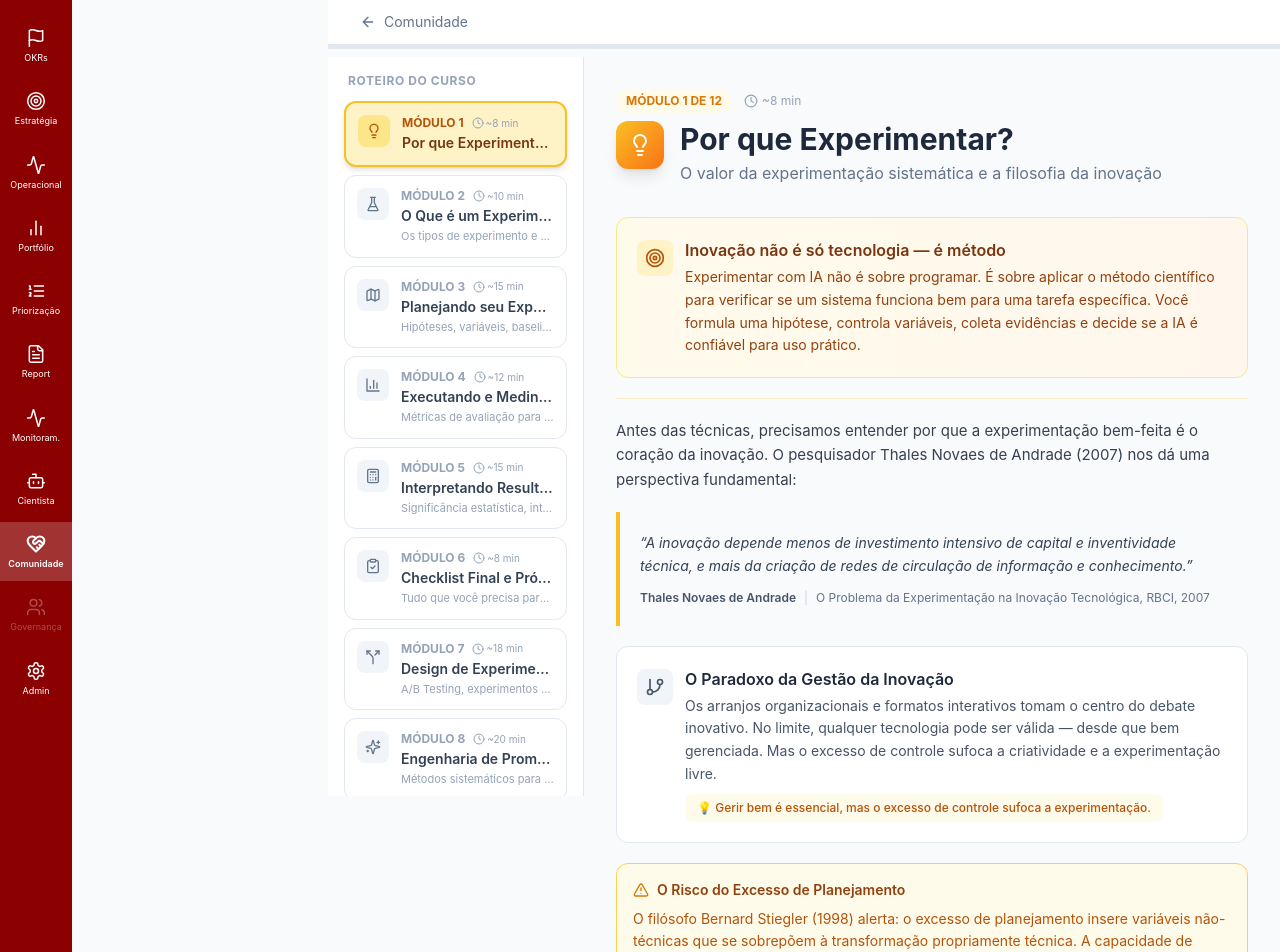
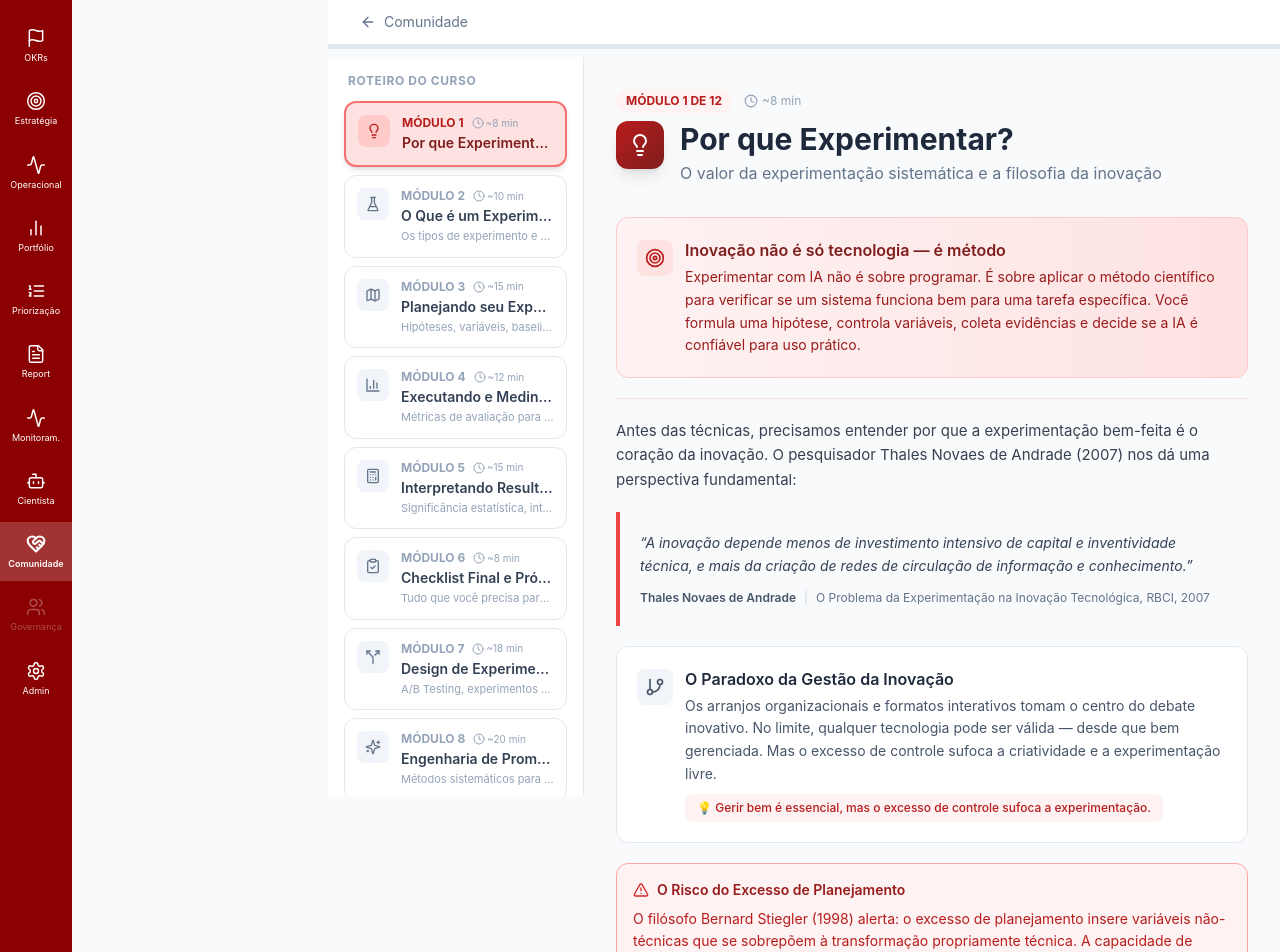
Before and after one commit to danielFrancafatecspLabs/jira-viewe-lab, a Next.js app: page /jira/comunidade/como-experimentar in a window 1280 px wide. Shown: the top 952 px of the page. Built offline with nearby package versions, Linux system fonts and the light colour scheme.

Commit message:
feat: widen course content + red design system accents on Como Experimentar page

```diff
--- a/src/app/comunidade/como-experimentar/page.tsx
+++ b/src/app/comunidade/como-experimentar/page.tsx
@@ -637,7 +637,7 @@ const MODULES: ModuleData[] = [
 
 function ContentBlockView({ block }: { block: ContentBlock }) {
   if (block.type === 'divider') {
-    return <div className="my-8 border-t border-amber-200/50" />
+    return <div className="my-8 border-t border-red-200/50" />
   }
 
   if (block.type === 'text') {
@@ -647,14 +647,14 @@ function ContentBlockView({ block }: { block: ContentBlock }) {
   if (block.type === 'highlight') {
     const Icon = block.icon
     return (
-      <div className="bg-gradient-to-r from-amber-50 to-orange-50 border border-amber-200 rounded-xl p-5">
+      <div className="bg-gradient-to-r from-red-50 to-red-100 border border-red-200 rounded-xl p-5">
         <div className="flex items-start gap-3">
-          <div className="w-9 h-9 rounded-lg bg-amber-100 flex items-center justify-center flex-shrink-0 mt-0.5">
-            <Icon className="w-5 h-5 text-amber-700" />
+          <div className="w-9 h-9 rounded-lg bg-red-100 flex items-center justify-center flex-shrink-0 mt-0.5">
+            <Icon className="w-5 h-5 text-red-700" />
           </div>
           <div>
-            <h4 className="font-semibold text-amber-900 mb-1">{block.title}</h4>
-            <p className="text-amber-800 text-sm leading-relaxed">{block.text}</p>
+            <h4 className="font-semibold text-red-900 mb-1">{block.title}</h4>
+            <p className="text-red-800 text-sm leading-relaxed">{block.text}</p>
           </div>
         </div>
       </div>
@@ -675,12 +675,12 @@ function ContentBlockView({ block }: { block: ContentBlock }) {
 
   if (block.type === 'warning') {
     return (
-      <div className="bg-amber-50 border border-amber-300 rounded-xl p-4">
+      <div className="bg-red-50 border border-red-300 rounded-xl p-4">
         <div className="flex items-center gap-2 mb-2">
-          <AlertTriangle className="w-4 h-4 text-amber-600" />
-          <span className="font-semibold text-amber-800 text-sm">{block.title}</span>
+          <AlertTriangle className="w-4 h-4 text-red-600" />
+          <span className="font-semibold text-red-800 text-sm">{block.title}</span>
         </div>
-        <p className="text-amber-700 text-sm leading-relaxed">{block.text}</p>
+        <p className="text-red-700 text-sm leading-relaxed">{block.text}</p>
       </div>
     )
   }
@@ -695,7 +695,7 @@ function ContentBlockView({ block }: { block: ContentBlock }) {
         <div className="space-y-1.5">
           {block.vars.map((v, i) => (
             <div key={i} className="flex gap-2 text-sm">
-              <span className="font-mono font-semibold text-amber-700 min-w-[30px]">{v.symbol}</span>
+              <span className="font-mono font-semibold text-red-700 min-w-[30px]">{v.symbol}</span>
               <span className="text-slate-600">— {v.desc}</span>
             </div>
           ))}
@@ -750,9 +750,9 @@ function ContentBlockView({ block }: { block: ContentBlock }) {
 
   if (block.type === 'step') {
     return (
-      <div className="flex gap-4 bg-white border border-slate-200 rounded-xl p-4 hover:border-amber-300 transition-colors">
-        <div className="w-8 h-8 rounded-full bg-amber-100 flex items-center justify-center flex-shrink-0">
-          <span className="text-amber-700 font-bold text-sm">{block.num}</span>
+      <div className="flex gap-4 bg-white border border-slate-200 rounded-xl p-4 hover:border-red-300 transition-colors">
+        <div className="w-8 h-8 rounded-full bg-red-100 flex items-center justify-center flex-shrink-0">
+          <span className="text-red-700 font-bold text-sm">{block.num}</span>
         </div>
         <div>
           <h5 className="font-semibold text-slate-800 text-sm">{block.title}</h5>
@@ -765,7 +765,7 @@ function ContentBlockView({ block }: { block: ContentBlock }) {
   if (block.type === 'metricCard') {
     return (
       <div className="bg-white border border-slate-200 rounded-xl p-4 hover:shadow-md transition-shadow">
-        <h5 className="font-bold text-amber-700 mb-1">{block.metric}</h5>
+        <h5 className="font-bold text-red-700 mb-1">{block.metric}</h5>
         <div className="bg-slate-50 rounded-lg p-2 mb-2 text-center">
           <code className="text-sm font-mono text-slate-700">{block.formula}</code>
         </div>
@@ -794,11 +794,11 @@ function ContentBlockView({ block }: { block: ContentBlock }) {
           {block.steps.map((step, i) => (
             <div key={i} className="flex items-start gap-3">
               <div className="flex flex-col items-center">
-                <div className="w-7 h-7 rounded-full bg-amber-100 border-2 border-amber-300 flex items-center justify-center flex-shrink-0">
-                  <span className="text-amber-700 font-bold text-xs">{i + 1}</span>
+                <div className="w-7 h-7 rounded-full bg-red-100 border-2 border-red-300 flex items-center justify-center flex-shrink-0">
+                  <span className="text-red-700 font-bold text-xs">{i + 1}</span>
                 </div>
                 {i < block.steps.length - 1 && (
-                  <div className="w-0.5 h-6 bg-amber-200 my-0.5" />
+                  <div className="w-0.5 h-6 bg-red-200 my-0.5" />
                 )}
               </div>
               <div className="pb-1">
@@ -828,7 +828,7 @@ function ContentBlockView({ block }: { block: ContentBlock }) {
 
   if (block.type === 'quote') {
     return (
-      <div className="bg-slate-50 border-l-4 border-amber-400 rounded-r-xl p-5 my-2">
+      <div className="bg-slate-50 border-l-4 border-red-500 rounded-r-xl p-5 my-2">
         <blockquote className="text-slate-700 text-sm leading-relaxed italic mb-3">
           &ldquo;{block.text}&rdquo;
         </blockquote>
@@ -844,7 +844,7 @@ function ContentBlockView({ block }: { block: ContentBlock }) {
   if (block.type === 'concept') {
     const Icon = block.icon
     return (
-      <div className="bg-white border border-slate-200 rounded-xl p-5 hover:border-amber-300 transition-colors">
+      <div className="bg-white border border-slate-200 rounded-xl p-5 hover:border-red-300 transition-colors">
         <div className="flex items-start gap-3">
           <div className="w-9 h-9 rounded-lg bg-slate-100 flex items-center justify-center flex-shrink-0 mt-0.5">
             <Icon className="w-5 h-5 text-slate-600" />
@@ -853,7 +853,7 @@ function ContentBlockView({ block }: { block: ContentBlock }) {
             <h4 className="font-semibold text-slate-800 mb-1">{block.title}</h4>
             <p className="text-slate-600 text-sm leading-relaxed">{block.text}</p>
             {block.emphasis && (
-              <p className="mt-2 text-xs font-medium text-amber-700 bg-amber-50 rounded-lg px-3 py-1.5 inline-block">
+              <p className="mt-2 text-xs font-medium text-red-700 bg-red-50 rounded-lg px-3 py-1.5 inline-block">
                 💡 {block.emphasis}
               </p>
             )}
@@ -910,16 +910,16 @@ function ModuleCard({
       onClick={() => onSelect(index)}
       className={`w-full text-left p-3 rounded-xl transition-all duration-200 flex items-start gap-3 ${
         isActive
-          ? 'bg-amber-100 border-2 border-amber-400 shadow-md'
+          ? 'bg-red-100 border-2 border-red-400 shadow-md'
           : isCompleted
           ? 'bg-green-50 border border-green-200 hover:border-green-300'
-          : 'bg-white border border-slate-200 hover:border-amber-200 hover:shadow-sm'
+          : 'bg-white border border-slate-200 hover:border-red-200 hover:shadow-sm'
       }`}
     >
       <div
         className={`w-8 h-8 rounded-lg flex items-center justify-center flex-shrink-0 ${
           isActive
-            ? 'bg-amber-200 text-amber-700'
+            ? 'bg-red-200 text-red-700'
             : isCompleted
             ? 'bg-green-100 text-green-600'
             : 'bg-slate-100 text-slate-500'
@@ -933,7 +933,7 @@ function ModuleCard({
       </div>
       <div className="min-w-0 flex-1">
         <div className="flex items-center gap-2">
-          <span className={`text-xs font-bold ${isActive ? 'text-amber-700' : isCompleted ? 'text-green-600' : 'text-slate-400'}`}>
+          <span className={`text-xs font-bold ${isActive ? 'text-red-700' : isCompleted ? 'text-green-600' : 'text-slate-400'}`}>
             MÓDULO {module.num}
           </span>
           <span className="text-[10px] text-slate-400 flex items-center gap-0.5">
@@ -941,7 +941,7 @@ function ModuleCard({
             {module.duration}
           </span>
         </div>
-        <p className={`text-sm font-semibold mt-0.5 truncate ${isActive ? 'text-amber-900' : 'text-slate-700'}`}>
+        <p className={`text-sm font-semibold mt-0.5 truncate ${isActive ? 'text-red-900' : 'text-slate-700'}`}>
           {module.title}
         </p>
         {!isActive && (
@@ -1018,7 +1018,7 @@ export default function ComoExperimentarPage() {
         {/* Progress Bar */}
         <div className="h-1 bg-slate-200">
           <div
-            className="h-full bg-gradient-to-r from-amber-400 to-orange-500 transition-all duration-500 ease-out"
+            className="h-full bg-gradient-to-r from-red-700 to-red-900 transition-all duration-500 ease-out"
             style={{ width: `${progress}%` }}
           />
         </div>
@@ -1042,12 +1042,12 @@ export default function ComoExperimentarPage() {
             {/* Progress summary */}
             <div className="mt-4 pt-4 border-t border-slate-100 px-1">
               <div className="flex items-center gap-2 text-xs text-slate-500">
-                <Trophy className="w-3.5 h-3.5 text-amber-500" />
+                <Trophy className="w-3.5 h-3.5 text-red-500" />
                 <span>{completedModules.size}/{MODULES.length} módulos concluídos</span>
               </div>
               <div className="mt-2 h-1.5 bg-slate-100 rounded-full overflow-hidden">
                 <div
-                  className="h-full bg-gradient-to-r from-amber-400 to-orange-500 rounded-full transition-all duration-500"
+                  className="h-full bg-gradient-to-r from-red-700 to-red-900 rounded-full transition-all duration-500"
                   style={{ width: `${progress}%` }}
                 />
               </div>
@@ -1063,7 +1063,7 @@ export default function ComoExperimentarPage() {
                   onClick={() => handleModuleSelect(i)}
                   className={`flex-shrink-0 px-3 py-1.5 rounded-full text-xs font-medium transition-colors ${
                     activeModule === i
-                      ? 'bg-amber-100 text-amber-800 border border-amber-300'
+                      ? 'bg-red-100 text-red-800 border border-red-300'
                       : completedModules.has(i)
                       ? 'bg-green-50 text-green-700 border border-green-200'
                       : 'bg-white text-slate-500 border border-slate-200'
@@ -1077,11 +1077,11 @@ export default function ComoExperimentarPage() {
 
           {/* Main Content */}
           <main className="flex-1 min-w-0" ref={contentRef}>
-            <div className="px-4 lg:px-8 py-6 lg:py-10 max-w-3xl mx-auto">
+            <div className="px-4 lg:px-8 py-6 lg:py-10 max-w-5xl mx-auto">
               {/* Module Header */}
               <div className="mb-8">
                 <div className="flex items-center gap-3 mb-2">
-                  <span className="text-xs font-bold text-amber-600 bg-amber-50 px-2.5 py-1 rounded-full">
+                  <span className="text-xs font-bold text-red-700 bg-red-50 px-2.5 py-1 rounded-full">
                     MÓDULO {module.num} DE {MODULES.length}
                   </span>
                   <span className="text-xs text-slate-400 flex items-center gap-1">
@@ -1090,7 +1090,7 @@ export default function ComoExperimentarPage() {
                   </span>
                 </div>
                 <div className="flex items-start gap-4">
-                  <div className="w-12 h-12 rounded-xl bg-gradient-to-br from-amber-400 to-orange-500 flex items-center justify-center flex-shrink-0 shadow-lg">
+                  <div className="w-12 h-12 rounded-xl bg-gradient-to-br from-red-700 to-red-900 flex items-center justify-center flex-shrink-0 shadow-lg">
                     <ModuleIcon className="w-6 h-6 text-white" />
                   </div>
                   <div>
@@ -1133,7 +1133,7 @@ export default function ComoExperimentarPage() {
                 {activeModule < MODULES.length - 1 ? (
                   <button
                     onClick={handleNextModule}
-                    className="flex items-center gap-2 px-5 py-2.5 bg-gradient-to-r from-amber-500 to-orange-500 hover:from-amber-600 hover:to-orange-600 text-white rounded-lg text-sm font-medium transition-all shadow-md hover:shadow-lg"
+                    className="flex items-center gap-2 px-5 py-2.5 bg-gradient-to-r from-red-700 to-red-900 hover:from-red-800 hover:to-red-950 text-white rounded-lg text-sm font-medium transition-all shadow-md hover:shadow-lg"
                   >
                     Próximo Módulo
                     <ArrowRight className="w-4 h-4" />
```
